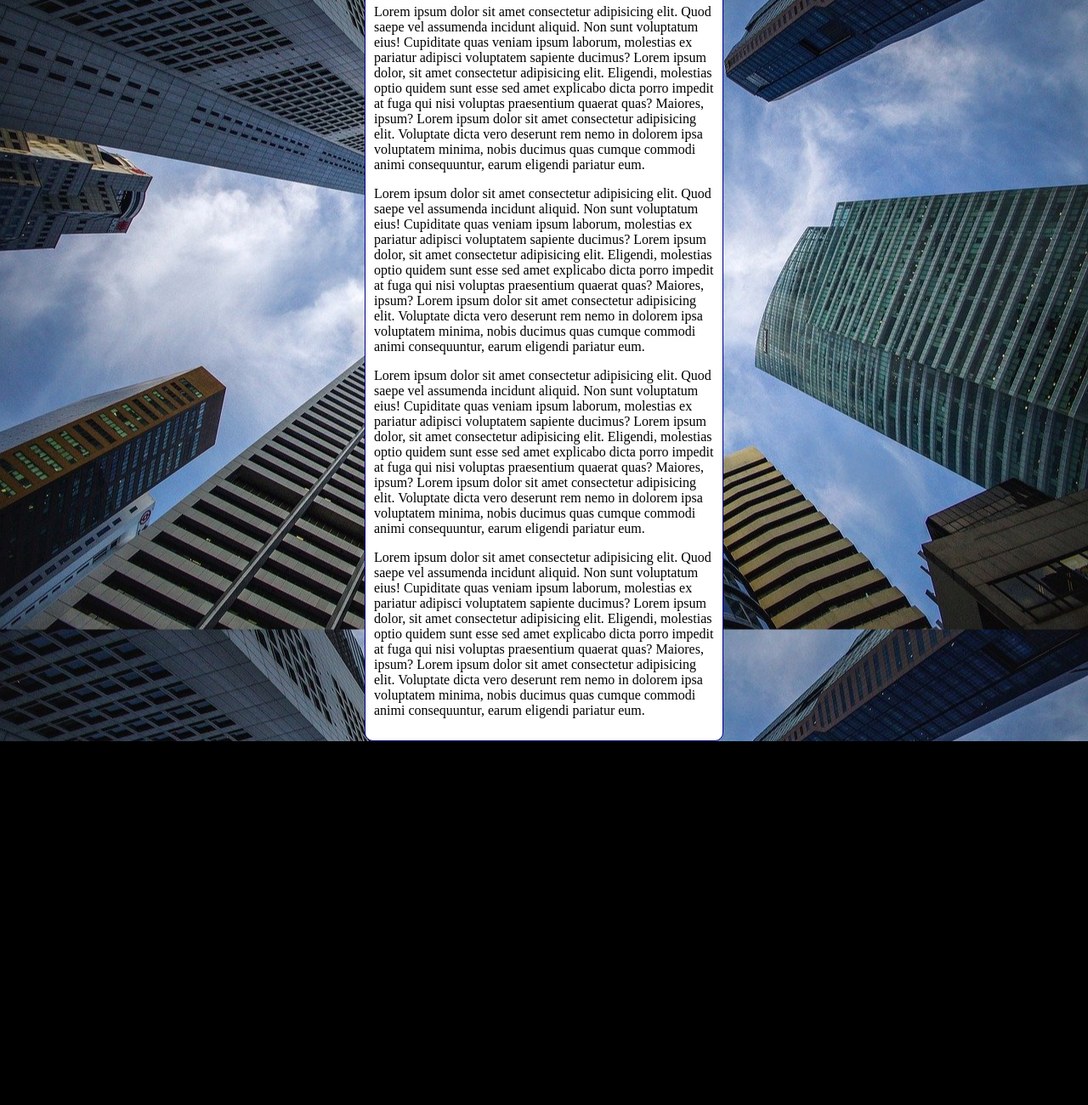
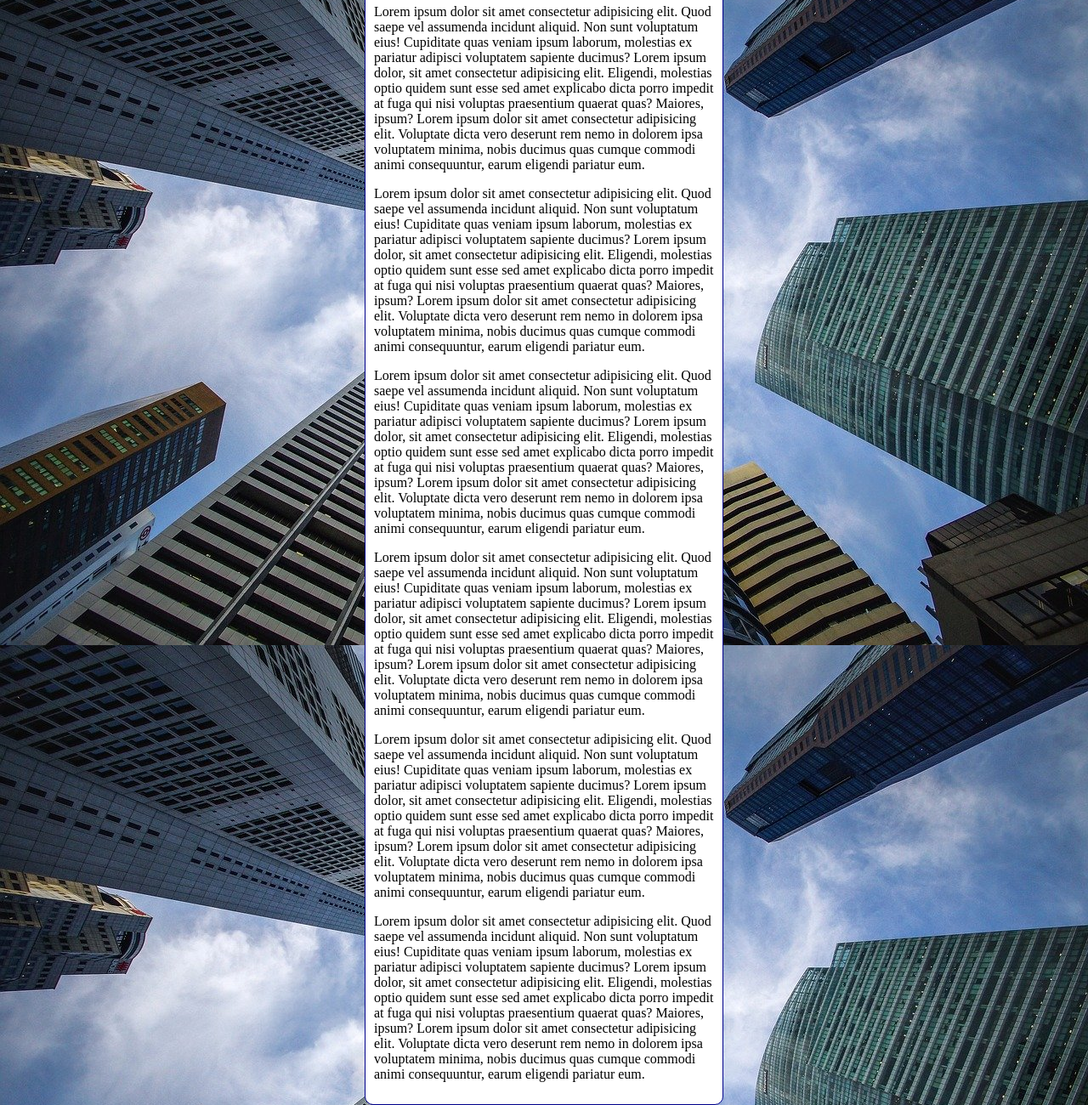
Before and after one commit to FerN7vn/html-css, a plain HTML site: page exercícios/ex022/fundo006.html in a window 1280 px wide. Shown: the part 94-1394 px from the top of the page at 85% size. Before the commit the page ends 966 px from the top, so only its background shows below. Drawn offline with Linux system fonts and the light colour scheme.

Commit message:
Update fundo006.html

```diff
--- a/exercícios/ex022/fundo006.html
+++ b/exercícios/ex022/fundo006.html
@@ -4,20 +4,27 @@
     <meta charset="UTF-8">
     <meta http-equiv="X-UA-Compatible" content="IE=edge">
     <meta name="viewport" content="width=device-width, initial-scale=1.0">
-    <title>Document</title>
+    <title>Background-size</title>
     <style>
         body {
             height: 100vh;
-            background-color: black;
+            /*background-color: black;
             background-image: url('imagens/wallpaper002.jpg');
             background-position: center center;
             background-repeat: repeat;
             background-size: cover;
+            background-attachment: fixed;*/
+
+            /*Shorthand - background
+                color -> image -> position -> repeat -> [size] -> attachment*/
+
+            background: black url('imagens/wallpaper002.jpg') center center/cover no-repeat fixed;
+            /* background-size: cover; */
         }
 
         main {
             background-color: white;
-            width: 400px;
+            max-width: 400px;
             padding: 10px;
             margin: auto;
             border: 1px solid darkblue;
@@ -32,6 +39,8 @@
         <p>Lorem ipsum dolor sit amet consectetur adipisicing elit. Quod saepe vel assumenda incidunt aliquid. Non sunt voluptatum eius! Cupiditate quas veniam ipsum laborum, molestias ex pariatur adipisci voluptatem sapiente ducimus? Lorem ipsum dolor, sit amet consectetur adipisicing elit. Eligendi, molestias optio quidem sunt esse sed amet explicabo dicta porro impedit at fuga qui nisi voluptas praesentium quaerat quas? Maiores, ipsum? Lorem ipsum dolor sit amet consectetur adipisicing elit. Voluptate dicta vero deserunt rem nemo in dolorem ipsa voluptatem minima, nobis ducimus quas cumque commodi animi consequuntur, earum eligendi pariatur eum.</p>
         <p>Lorem ipsum dolor sit amet consectetur adipisicing elit. Quod saepe vel assumenda incidunt aliquid. Non sunt voluptatum eius! Cupiditate quas veniam ipsum laborum, molestias ex pariatur adipisci voluptatem sapiente ducimus? Lorem ipsum dolor, sit amet consectetur adipisicing elit. Eligendi, molestias optio quidem sunt esse sed amet explicabo dicta porro impedit at fuga qui nisi voluptas praesentium quaerat quas? Maiores, ipsum? Lorem ipsum dolor sit amet consectetur adipisicing elit. Voluptate dicta vero deserunt rem nemo in dolorem ipsa voluptatem minima, nobis ducimus quas cumque commodi animi consequuntur, earum eligendi pariatur eum.</p>
         <p>Lorem ipsum dolor sit amet consectetur adipisicing elit. Quod saepe vel assumenda incidunt aliquid. Non sunt voluptatum eius! Cupiditate quas veniam ipsum laborum, molestias ex pariatur adipisci voluptatem sapiente ducimus? Lorem ipsum dolor, sit amet consectetur adipisicing elit. Eligendi, molestias optio quidem sunt esse sed amet explicabo dicta porro impedit at fuga qui nisi voluptas praesentium quaerat quas? Maiores, ipsum? Lorem ipsum dolor sit amet consectetur adipisicing elit. Voluptate dicta vero deserunt rem nemo in dolorem ipsa voluptatem minima, nobis ducimus quas cumque commodi animi consequuntur, earum eligendi pariatur eum.</p>
+        <p>Lorem ipsum dolor sit amet consectetur adipisicing elit. Quod saepe vel assumenda incidunt aliquid. Non sunt voluptatum eius! Cupiditate quas veniam ipsum laborum, molestias ex pariatur adipisci voluptatem sapiente ducimus? Lorem ipsum dolor, sit amet consectetur adipisicing elit. Eligendi, molestias optio quidem sunt esse sed amet explicabo dicta porro impedit at fuga qui nisi voluptas praesentium quaerat quas? Maiores, ipsum? Lorem ipsum dolor sit amet consectetur adipisicing elit. Voluptate dicta vero deserunt rem nemo in dolorem ipsa voluptatem minima, nobis ducimus quas cumque commodi animi consequuntur, earum eligendi pariatur eum.</p>
+        <p>Lorem ipsum dolor sit amet consectetur adipisicing elit. Quod saepe vel assumenda incidunt aliquid. Non sunt voluptatum eius! Cupiditate quas veniam ipsum laborum, molestias ex pariatur adipisci voluptatem sapiente ducimus? Lorem ipsum dolor, sit amet consectetur adipisicing elit. Eligendi, molestias optio quidem sunt esse sed amet explicabo dicta porro impedit at fuga qui nisi voluptas praesentium quaerat quas? Maiores, ipsum? Lorem ipsum dolor sit amet consectetur adipisicing elit. Voluptate dicta vero deserunt rem nemo in dolorem ipsa voluptatem minima, nobis ducimus quas cumque commodi animi consequuntur, earum eligendi pariatur eum.</p>
     </main>
 </body>
 </html>
```
